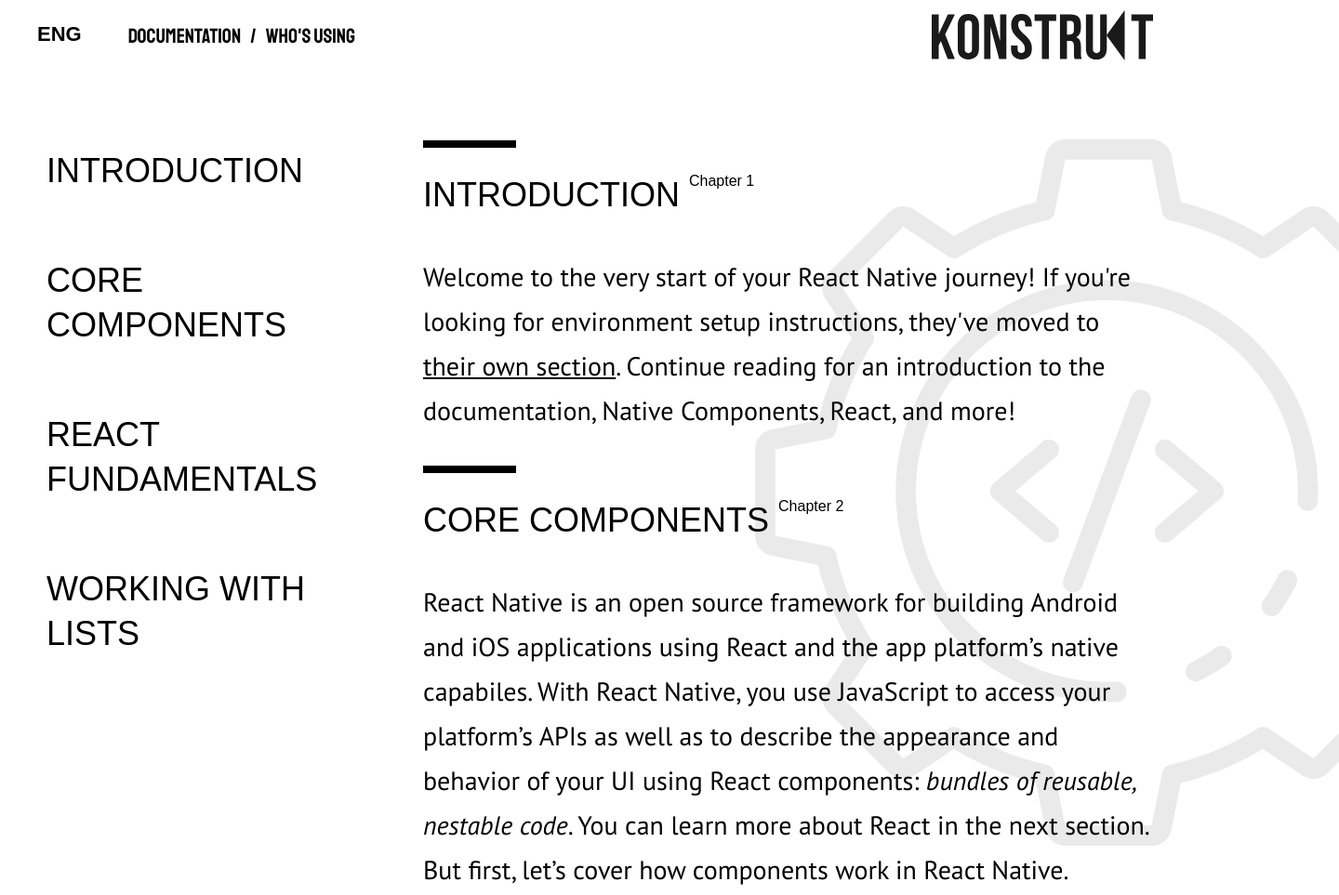
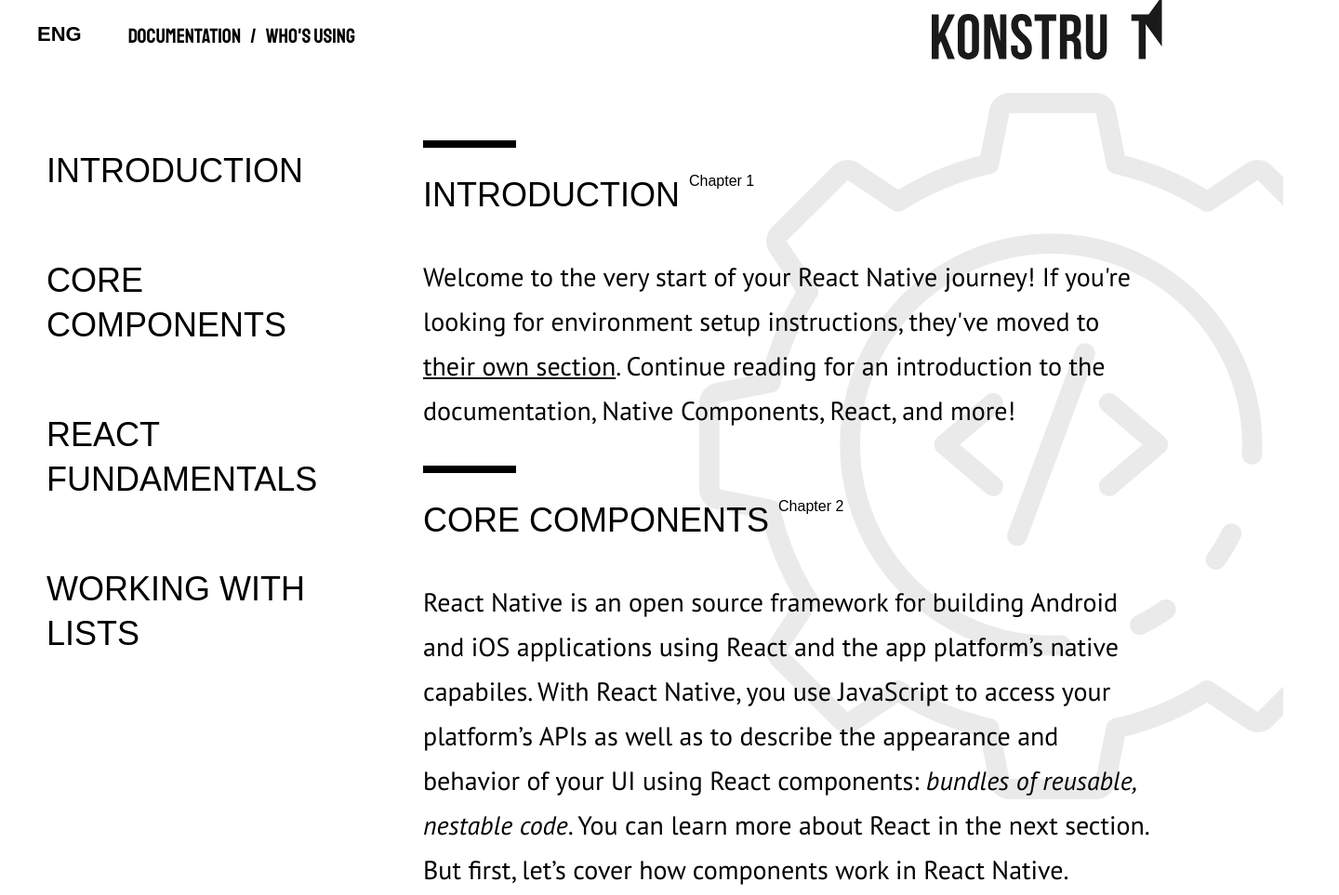
Before and after one commit to VIKTORIYA-S/documentation, a plain HTML site: page index.html in a window 1280 px wide. Shown: the top 963 px of the page at 93% size, 1440 px wide, since content can reach past the window. Drawn offline with Linux system fonts and the light colour scheme; a web font is replaced by a local one.

Commit message:
fix: fix styles

```diff
--- a/styles/style.css
+++ b/styles/style.css
@@ -9,6 +9,10 @@
 
 html {
     scroll-behavior: smooth;
+}
+
+body {
+    position: relative;
 }
 
 li {
@@ -30,7 +34,7 @@ li {
     flex-direction: row;
     justify-content: space-between;
     align-items: center;
-    position: relative;
+    /* position: relative; */
 }
 
 .lang_list {
@@ -125,9 +129,9 @@ li {
 }
 
 .bg_picture {
-    position: absolute;
-    top: 0;
-    right: -200px;
+    position: fixed;
+    top: 100px;
+    right: -100px;
     z-index: -1;
 }
 
@@ -141,6 +145,8 @@ li {
     max-width: 385px;
     width: 100%;
     padding: 10px;
+    position: sticky;
+    top: 50px;
 }
 
 .nav__list {
```
